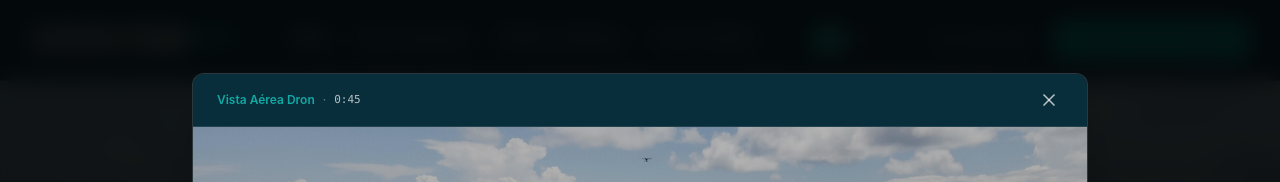
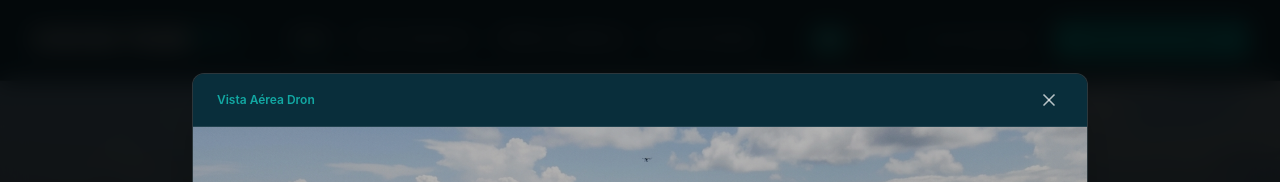
Before and after one commit to tumarcalocal-cmd/COCOS-TOUR-PTY, a React (Vite) app: page / in a window 1280 px wide. Both pictures are taken after a click on the button "Ver video aéreo". Shown: the top 182 px of the page. Built offline with nearby package versions, Linux system fonts and the light colour scheme.

Commit message:
Update VideoPlayerModal.tsx

```diff
--- a/src/components/VideoPlayerModal.tsx
+++ b/src/components/VideoPlayerModal.tsx
@@ -38,12 +38,6 @@ export const VideoPlayerModal: React.FC<VideoPlayerModalProps> = ({
         <div className="flex items-center justify-between px-4 sm:px-6 py-3 bg-[#092E3B] border-b border-white/10">
           <div className="flex items-center gap-2 text-xs">
             <span className="text-[#12A8A3] font-semibold">{tag}</span>
-            {video.duration && (
-              <>
-                <span className="text-white/40">·</span>
-                <span className="text-white/70 font-mono text-[11px]">{video.duration}</span>
-              </>
-            )}
           </div>
           <button
             onClick={onClose}
```
